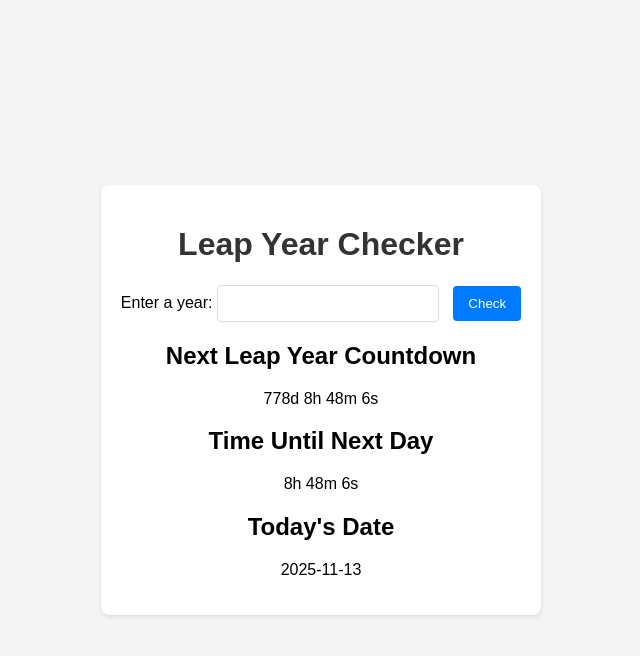
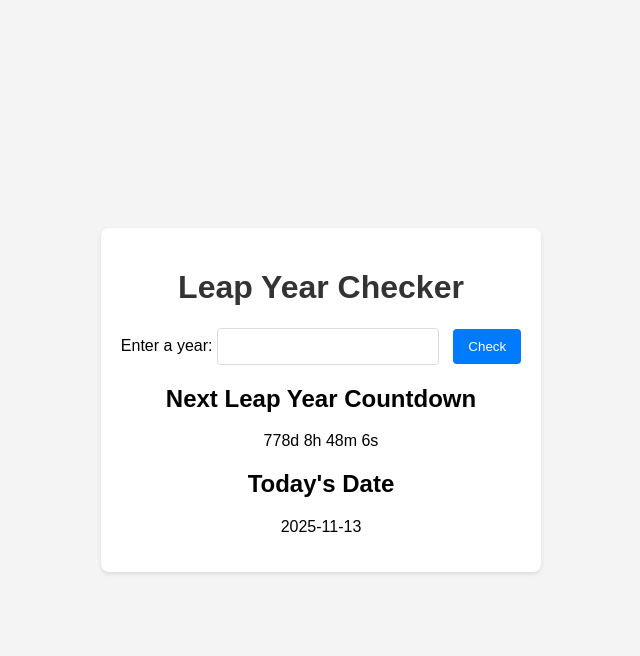
Before and after one commit to iamshashankshekhr/Leap_Year_with_flask, a Flask app: page / in a window 1280 px wide. Shown: the top 656 px of the page, without its empty margins (319-959 px from the left). Run offline with Flask 3, Linux system fonts and the light colour scheme.

Commit message:
nemove date

```diff
--- a/leap_year_app/app.py
+++ b/leap_year_app/app.py
@@ -24,16 +24,6 @@ def next_leap_year():
     remaining = int((next_leap_year_date - now).total_seconds())
     return jsonify({
         'next_leap_year': next_ly,
-        'remaining_seconds': remaining
-    })
-
-@app.route('/time_until_next_day')
-def time_until_next_day():
-    """Returns the time remaining until the start of the next day."""
-    now = datetime.now()
-    tomorrow = now.replace(hour=0, minute=0, second=0, microsecond=0) + timedelta(days=1)
-    remaining = int((tomorrow - now).total_seconds())
-    return jsonify({
         'remaining_seconds': remaining
     })
 
--- a/leap_year_app/templates/index.html
+++ b/leap_year_app/templates/index.html
@@ -66,10 +66,6 @@
             <h2>Next Leap Year Countdown</h2>
             <p id="countdown"></p>
         </div>
-        <div id="next-day-timer">
-            <h2>Time Until Next Day</h2>
-            <p id="next-day-countdown"></p>
-        </div>
         <div id="today-date-container">
             <h2>Today's Date</h2>
             <p id="today-date"></p>
@@ -89,19 +85,6 @@
                     });
             }
 
-            function updateNextDayTimer() {
-                fetch('/time_until_next_day')
-                    .then(response => response.json())
-                    .then(data => {
-                        const remainingSeconds = data.remaining_seconds;
-                        const hours = Math.floor(remainingSeconds / 3600);
-                        const minutes = Math.floor((remainingSeconds % 3600) / 60);
-                        const seconds = Math.floor(remainingSeconds % 60);
-                        document.getElementById('next-day-countdown').innerText =
-                            `${hours}h ${minutes}m ${seconds}s`;
-                    });
-            }
-
             function updateTodayDate() {
                 fetch('/today')
                     .then(response => response.json())
@@ -111,10 +94,8 @@
             }
 
             setInterval(updateLeapYearTimer, 1000);
-            setInterval(updateNextDayTimer, 1000);
             setInterval(updateTodayDate, 1000);
             updateLeapYearTimer();
-            updateNextDayTimer();
             updateTodayDate();
         </script>
     </div>
```
